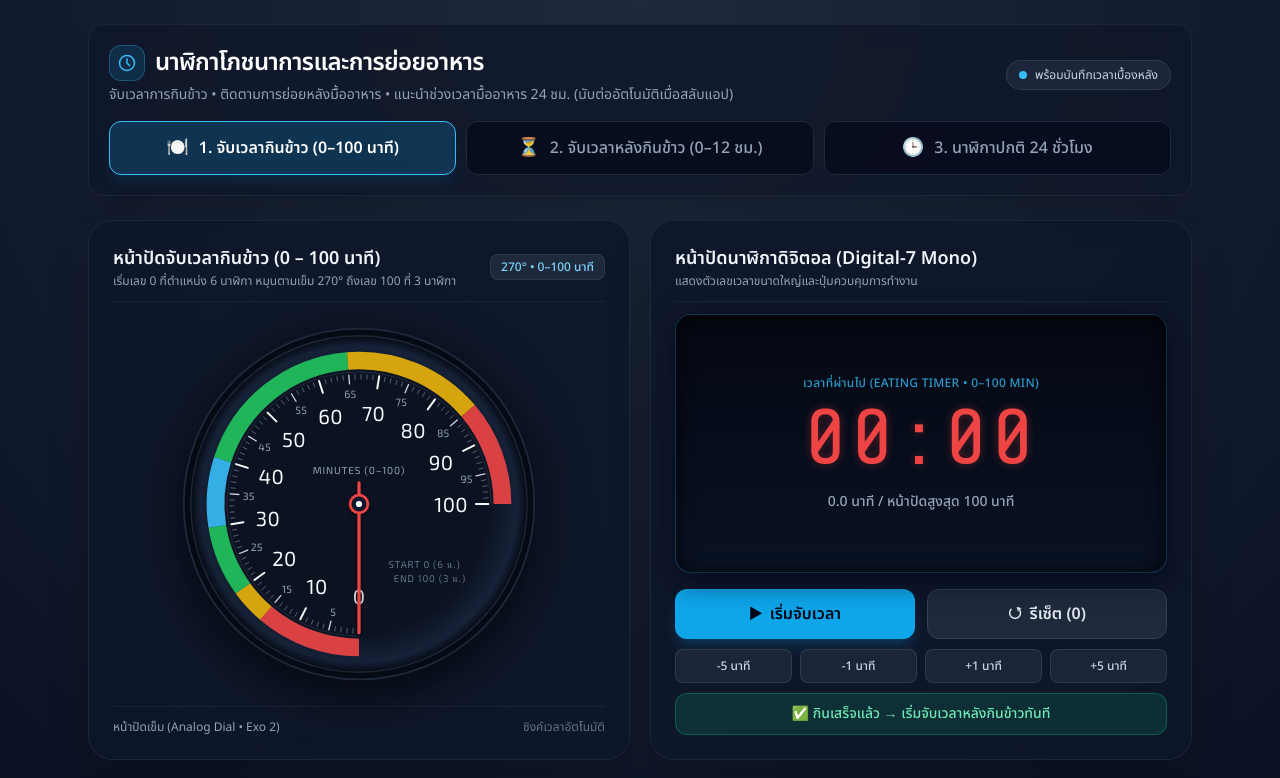
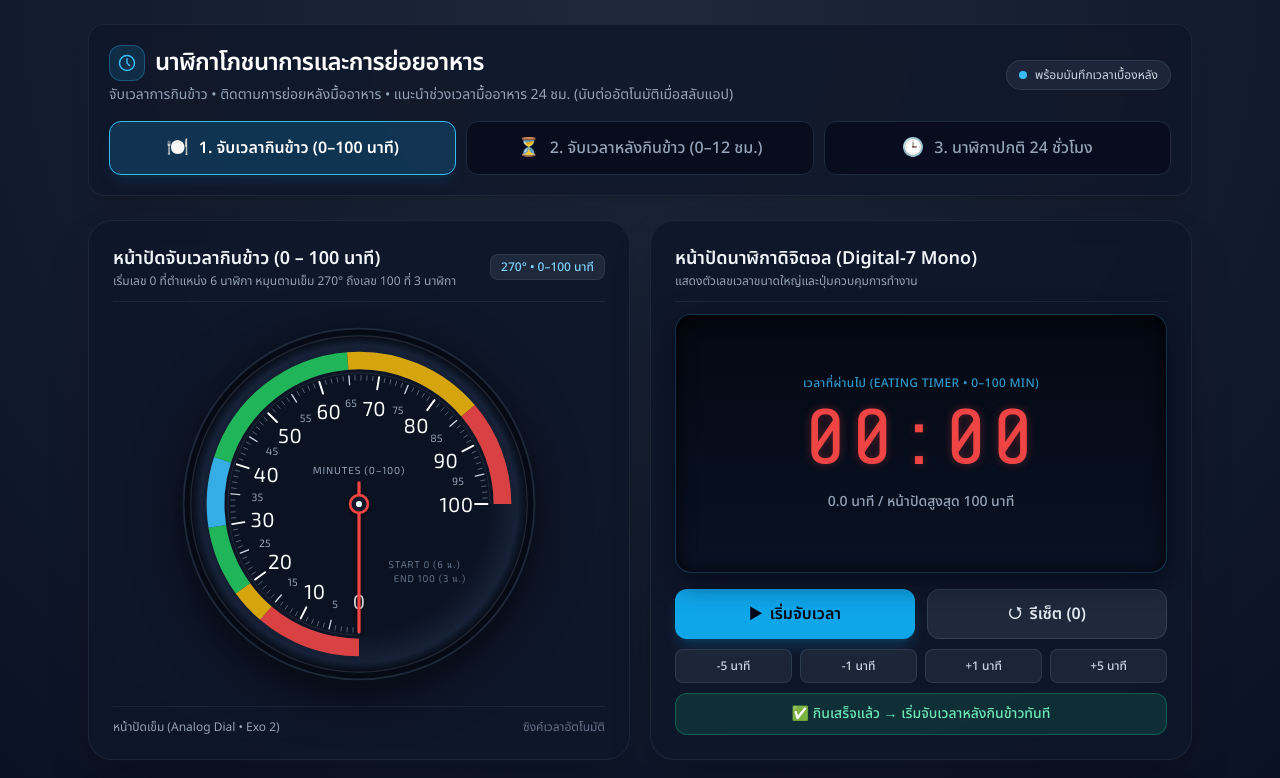
Before and after one commit to Vasitphon29/Stopwatch_for_meal, a plain HTML site: page index.html in a window 1280 px wide. Shown: the top 778 px of the page. Drawn offline with nearby package versions, Linux system fonts and the light colour scheme; a web font is replaced by a local one.

Commit message:
Update index.html

```diff
--- a/index.html
+++ b/index.html
@@ -755,7 +755,7 @@
       const cy = 210;
       const outerR = 190;
       const trackR = 162;
-      const tickOuterR = 146;
+      const tickOuterR = 145;
       const numR = 112;
 
       let html = `
@@ -817,13 +817,13 @@
 
           if (isMajor) {
             const labelNum = Math.round(val);
-            const pText = polarToCartesian(cx, cy, isEating ? 104 : 112, deg);
+            const pText = polarToCartesian(cx, cy, isEating ? 110 : 115, deg);
             const majorSize = isEating ? 23 : 25;
             html += `<text x="${pText.x.toFixed(1)}" y="${pText.y.toFixed(1)}" fill="#f8fafc" font-size="${majorSize}" font-weight="400" text-anchor="middle" dominant-baseline="central" class="exo-dial-text">${labelNum}</text>`;
           } else if (isEating && isMid) {
             // Smaller sub-numerals every 5 minutes (5, 15, 25, ..., 95) placed cleanly on outer-tick radius
             const subNum = Math.round(val);
-            const pSub = polarToCartesian(cx, cy, 125, deg);
+            const pSub = polarToCartesian(cx, cy, 115, deg);
             html += `<text x="${pSub.x.toFixed(1)}" y="${pSub.y.toFixed(1)}" fill="#94a3b8" font-size="12" font-weight="300" text-anchor="middle" dominant-baseline="central" class="exo-dial-text">${subNum}</text>`;
           }
         }
```
